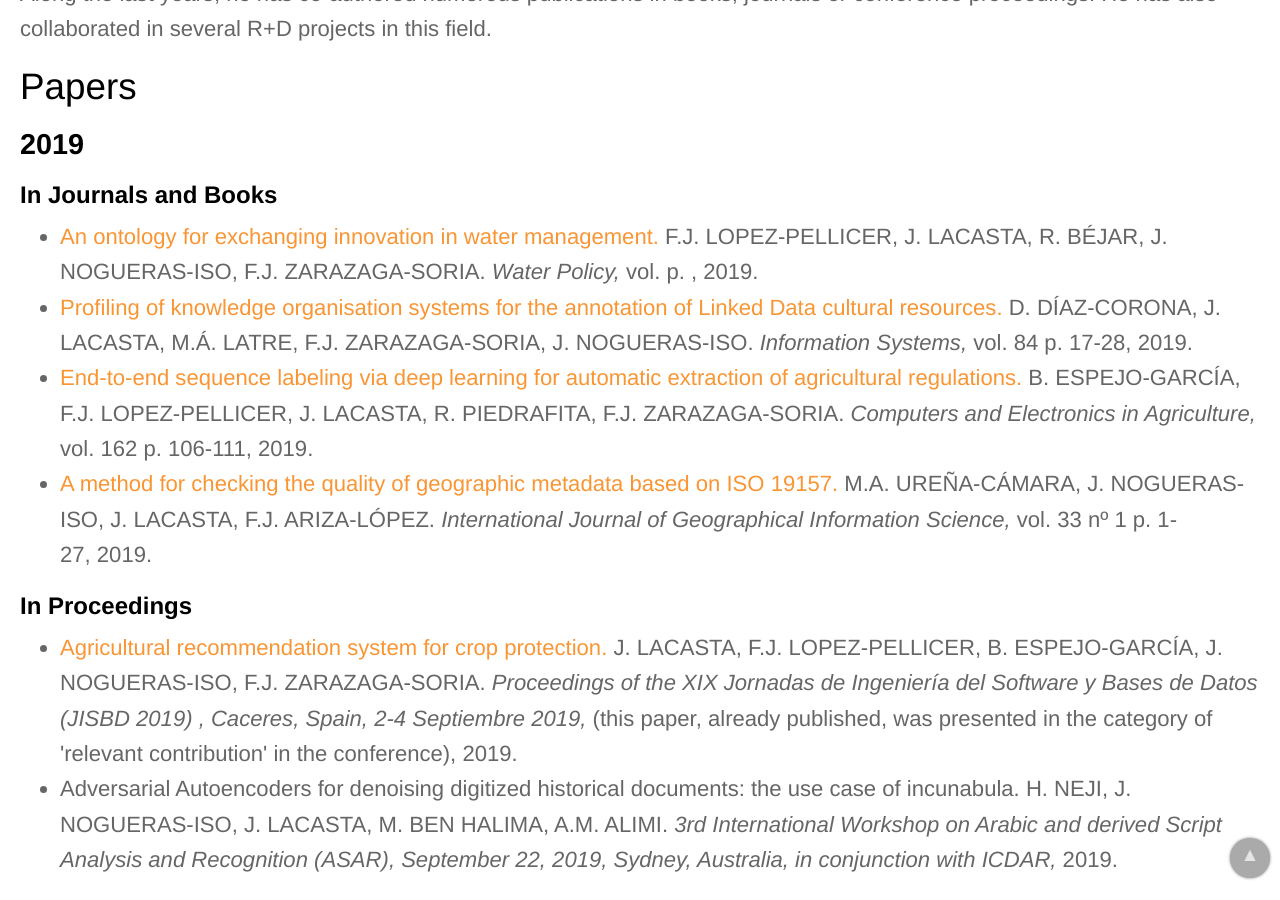
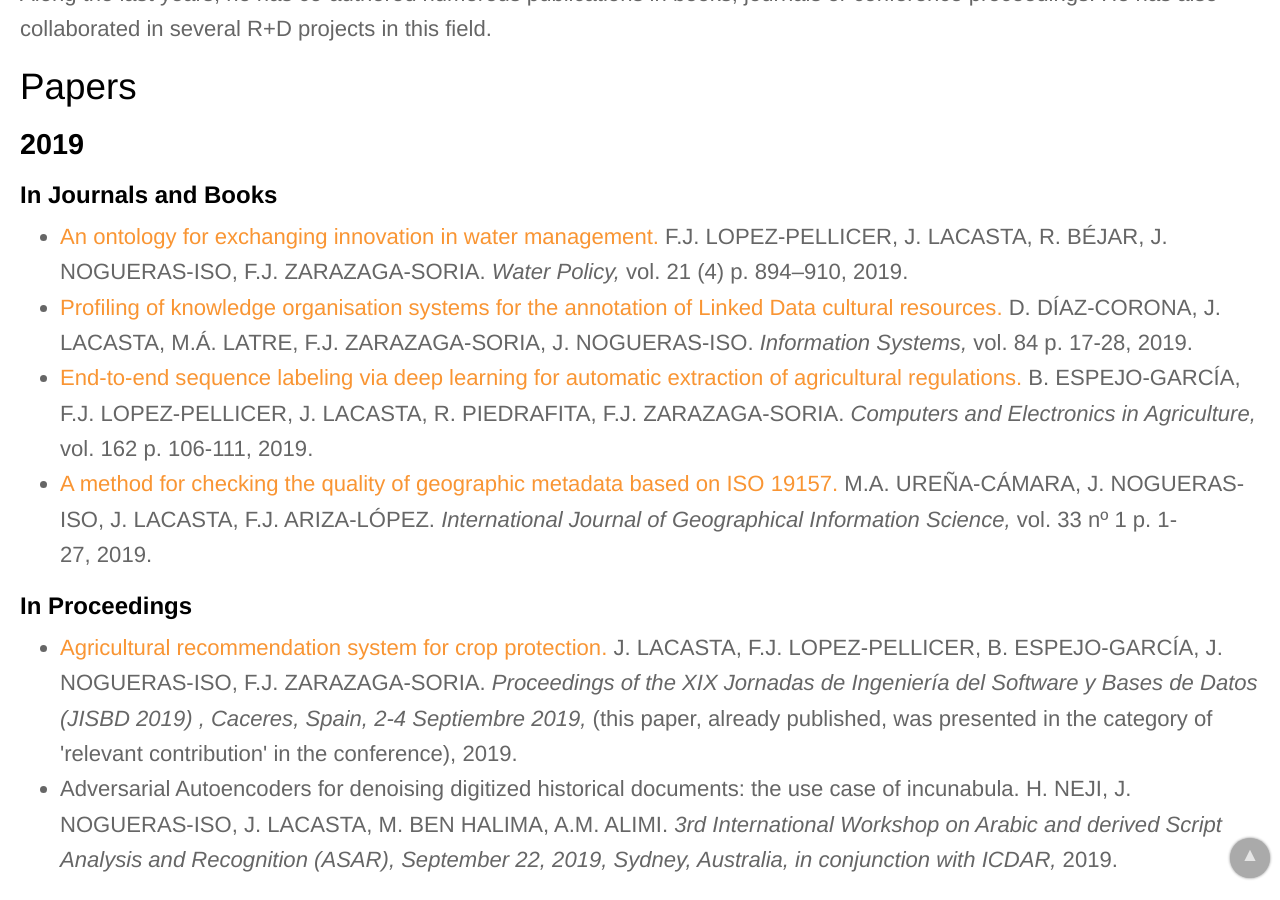
Before and after one commit to IAAA-Lab/IAAA-Lab.github.io, a Jekyll site: the page built from _staff/jlacasta.md, in a window 1280 px wide and 900 px high, scrolled down 716 px. Built offline with Jekyll 4.4.1, drawn with Linux system fonts in a browser that asks for light colours.

Commit message:
Update papers.yml

```diff
--- a/_data/papers.yml
+++ b/_data/papers.yml
@@ -6,7 +6,7 @@
   url: https://doi.org/10.2166/wp.2019.224
   authors: F.J. LOPEZ-PELLICER, J. LACASTA, R. BÉJAR, J. NOGUERAS-ISO, F.J. ZARAZAGA-SORIA
   publication: "Water Policy"
-  publication_detail: "vol.  p. "
+  publication_detail: "vol. 21 (4) p. 894–910"
   year: 2019
   doi: 10.2166/wp.2019.224
 # -------------------
```
